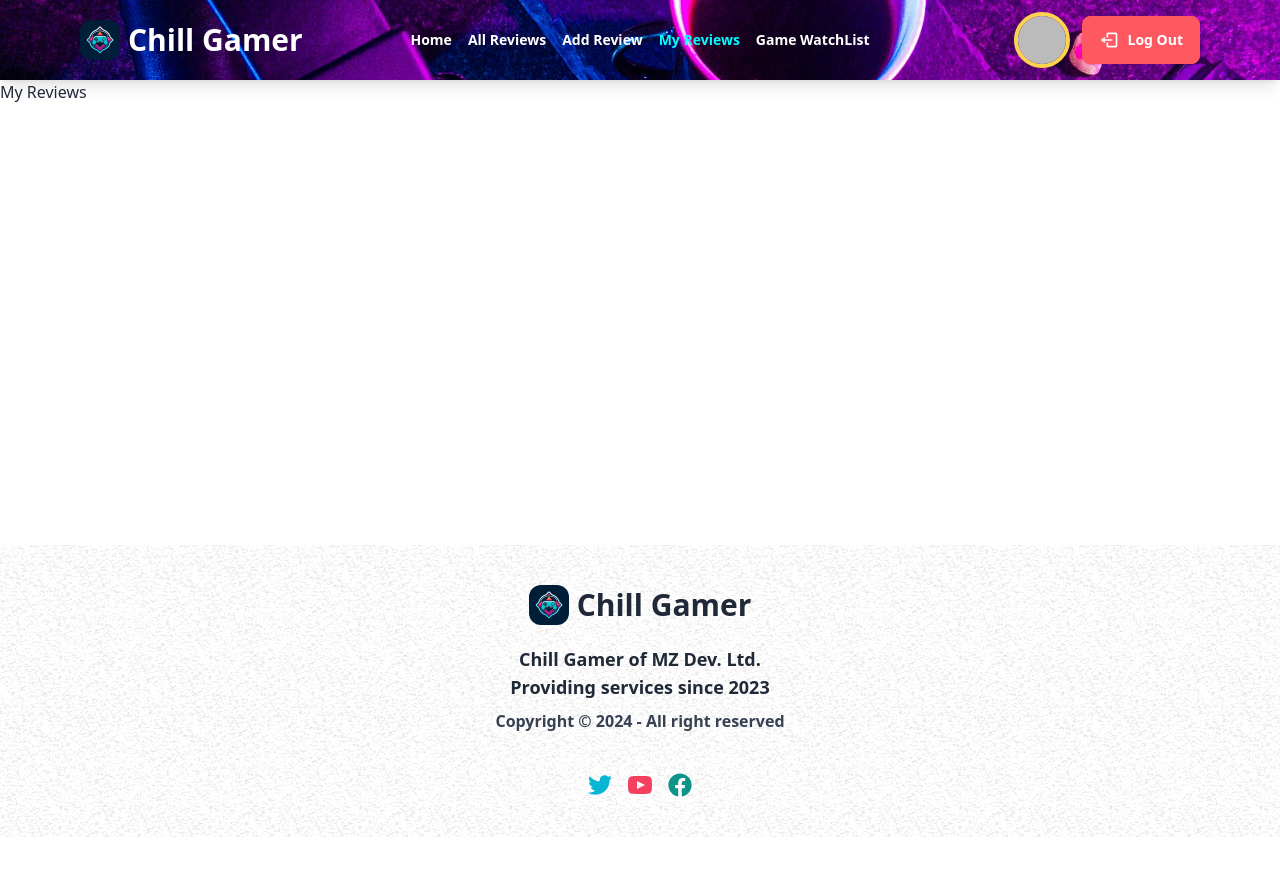
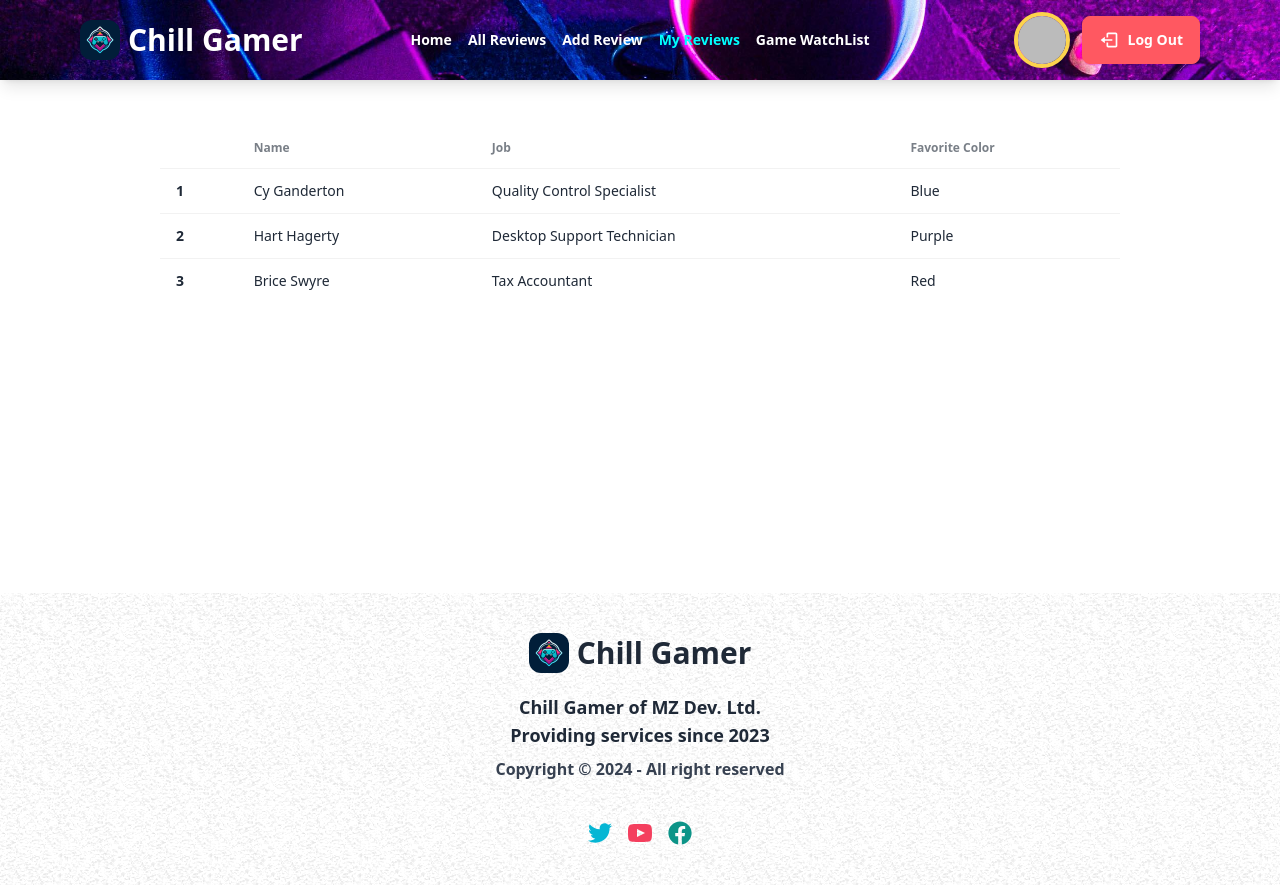
Before and after one commit to ssmahim01/chill-gamer, a React (Vite) app: page /myReviews in a window 1280 px wide. Before the commit the page ends 837 px from the top, so only its background shows below. Built offline with nearby package versions, Linux system fonts and the light colour scheme; no server answers; sample sign-in values are in the browser's storage.

Commit message:
Fetch data by email in MyReviews page also Updated three pages and Navbar with HighestRatedGames components

```diff
--- a/src/components/HighestRatedGames.jsx
+++ b/src/components/HighestRatedGames.jsx
@@ -58,7 +58,7 @@ const HighestRatedGames = () => {
               </p>
 
               <Link to={`/review/${game?._id}`}>
-                <button className="btn bg-cyan-600 border-none text-white/90 text-base font-bold rounded-full block w-4/5 mx-auto mt-4 mb-3">
+                <button className="btn bg-cyan-600 border-none text-white/90 text-base font-bold rounded-full block lg:w-4/5 w-full mx-auto mt-4 mb-3">
                   Explore Details
                 </button>
               </Link>
--- a/src/components/Navbar/Navbar.jsx
+++ b/src/components/Navbar/Navbar.jsx
@@ -88,16 +88,26 @@ const Navbar = () => {
             tabIndex={0}
             className="menu menu-sm dropdown-content bg-base-100 rounded-box z-[5] mt-3 w-56 p-4 shadow-sm text-black text-opacity-70 space-y-2"
           >
+            <div className="md:hidden flex flex-col gap-2 items-center">
+              <img
+                className="w-12 h-12 rounded-xl"
+                src="game-logo.webp"
+                alt="Logo of Game"
+              />
+              <h2 className="text-xl font-bold">
+                Chill Gamer
+              </h2>
+            </div>
             {allLink}
           </ul>
         </div>
-        <div className="flex gap-2 items-center">
+        <div className="md:flex gap-2 items-center hidden">
           <img
-            className="md:w-10 w-12 md:h-10 h-12 rounded-xl"
+            className="w-10 h-10 rounded-xl"
             src="game-logo.webp"
             alt="Logo of Game"
           />
-          <h2 className="hidden md:block text-3xl font-bold">Chill Gamer</h2>
+          <h2 className="text-3xl font-bold">Chill Gamer</h2>
         </div>
       </div>
       <div className="navbar-center hidden lg:flex *:gap-4">
--- a/src/pages/AddReview.jsx
+++ b/src/pages/AddReview.jsx
@@ -10,6 +10,7 @@ const AddReview = () => {
   const handleAddReview = (e) => {
     e.preventDefault();
 
+    // const userUid = user?.uid;
     const gameCover = e.target.cover.value;
     const gameTitle = e.target.title.value;
     const reviewDescription = e.target.description.value;
@@ -18,6 +19,7 @@ const AddReview = () => {
     const genres = e.target.genres.value;
 
     const addInfo = {
+      // userUid,
       gameCover,
       gameTitle,
       reviewDescription,
--- a/src/pages/AllReviews.jsx
+++ b/src/pages/AllReviews.jsx
@@ -5,7 +5,7 @@ const AllReviews = () => {
   const [reviews, setReviews] = useState([]);
 
   useEffect(() => {
-    fetch("https://chill-gamer-server-two.vercel.app/reviews")
+    fetch("http://localhost:4500/reviews")
       .then((response) => response.json())
       .then((data) => {
         setReviews(data);
--- a/src/pages/MyReviews.jsx
+++ b/src/pages/MyReviews.jsx
@@ -1,5 +1,59 @@
+import { useContext, useEffect, useState } from "react";
+import { AuthContext } from "../providers/AuthProvider";
+
 const MyReviews = () => {
-  return <div>My Reviews</div>;
+  const { user } = useContext(AuthContext);
+  const { email } = user;
+  const [myReviews, setMyReviews] = useState([]);
+
+  useEffect(() => {
+    fetch(`http://localhost:4500/reviews?email=${email}`)
+      .then((response) => response.json())
+      .then((data) => {
+        setMyReviews(data);
+      });
+  }, [email]);
+  // console.log(email);
+  return (
+    <div className="lg:w-3/4 w-11/12 mx-auto my-12">
+      <div className="overflow-x-auto">
+        <table className="table">
+          {/* head */}
+          <thead>
+            <tr>
+              <th></th>
+              <th>Name</th>
+              <th>Job</th>
+              <th>Favorite Color</th>
+            </tr>
+          </thead>
+          <tbody>
+            {/* row 1 */}
+            <tr>
+              <th>1</th>
+              <td>Cy Ganderton</td>
+              <td>Quality Control Specialist</td>
+              <td>Blue</td>
+            </tr>
+            {/* row 2 */}
+            <tr className="hover">
+              <th>2</th>
+              <td>Hart Hagerty</td>
+              <td>Desktop Support Technician</td>
+              <td>Purple</td>
+            </tr>
+            {/* row 3 */}
+            <tr>
+              <th>3</th>
+              <td>Brice Swyre</td>
+              <td>Tax Accountant</td>
+              <td>Red</td>
+            </tr>
+          </tbody>
+        </table>
+      </div>
+    </div>
+  );
 };
 
 export default MyReviews;
--- a/src/pages/ReviewDetails.jsx
+++ b/src/pages/ReviewDetails.jsx
@@ -73,8 +73,8 @@ const ReviewDetails = () => {
         Review Details
       </h1>
 
-      <div className="flex flex-col-reverse gap-4 border-2 border-white/50 p-4 shadow-md rounded-lg">
-        <div className="space-y-3">
+      <div className="flex flex-col-reverse gap-3 border-2 border-white/50 p-4 shadow-md rounded-lg">
+        <div className="space-y-2">
           <h2 className="md:text-4xl text-2xl text-gray-800 font-extrabold">
             Game Title: {gameTitle}
           </h2>
@@ -82,7 +82,7 @@ const ReviewDetails = () => {
           <p className="text-gray-600 font-semibold">{reviewDescription}</p>
 
           <div className="flex justify-between items-center">
-          <p className="md:text-2xl text-xl text-gray-800 font-bold">
+          <p className="text-xl text-gray-800 font-bold">
             Rating: <span className="text-gray-600">{rating}/5</span>
           </p>
 
@@ -99,14 +99,14 @@ const ReviewDetails = () => {
             />
           </div>
 
-          <p className="md:text-2xl text-xl text-gray-800 font-bold">
+          <p className="text-xl text-gray-800 font-bold">
             Genre: <span className="text-gray-600">{genre}</span>
           </p>
-          <p className="md:text-2xl text-xl text-gray-800 font-bold">
+          <p className="text-xl text-gray-800 font-bold">
             Reviewer's Name:{" "}
             <span className="text-gray-600">{reviewerName}</span>
           </p>
-          <p className="md:text-2xl text-xl text-gray-800 font-bold">
+          <p className="text-xl text-gray-800 font-bold">
             Email: <span className="text-gray-600">{reviewerEmail}</span>
           </p>
 
@@ -136,7 +136,7 @@ const ReviewDetails = () => {
         </div>
       </div>
 
-         <Link to="/">
+         <Link to="/" className="flex md:justify-start justify-center items-center">
          <button className="mt-10 btn rounded-none bg-violet-600 text-white font-bold"><IoArrowBackCircleSharp className="text-2xl"/> Back To Home</button>
          </Link>
     </div>
```
